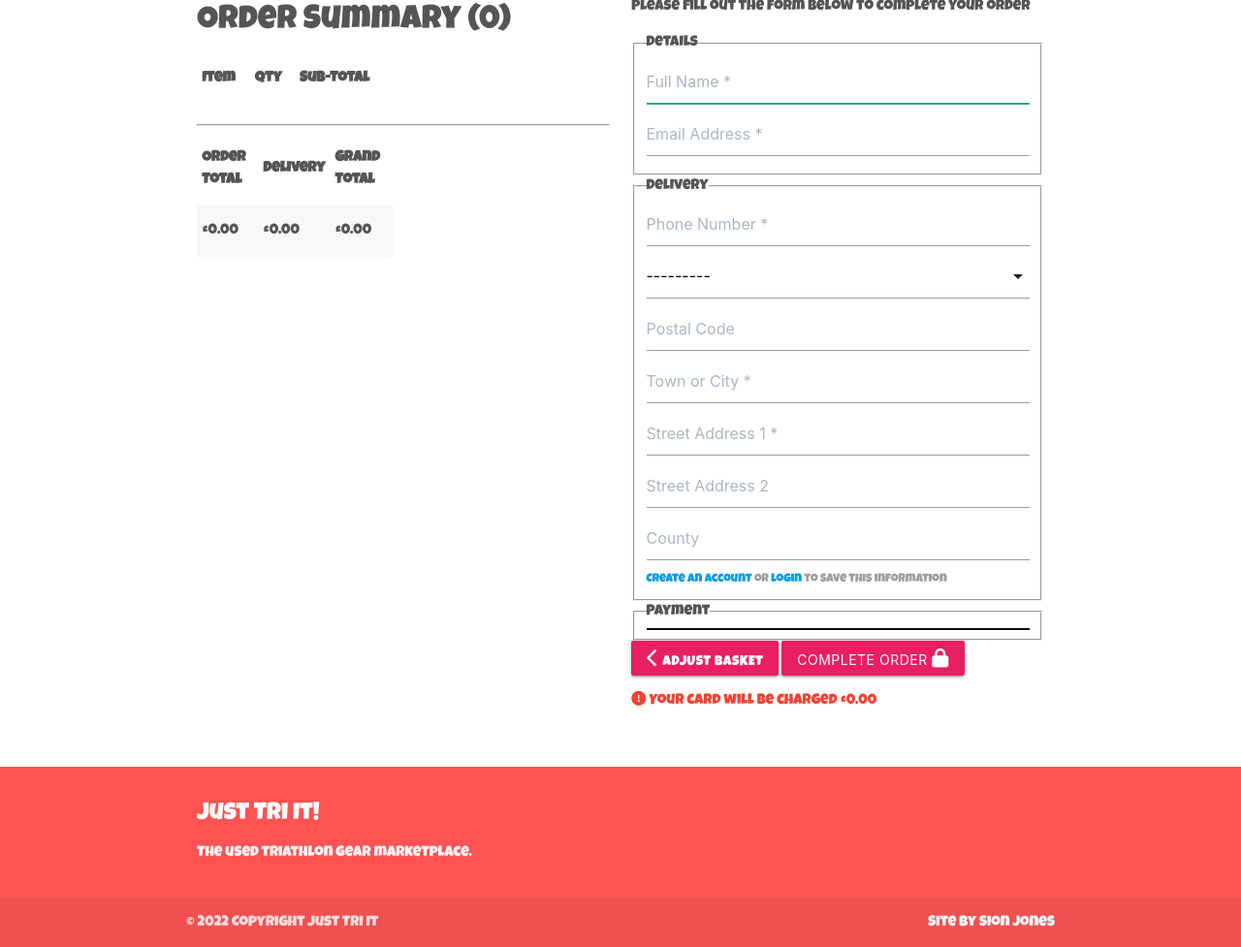
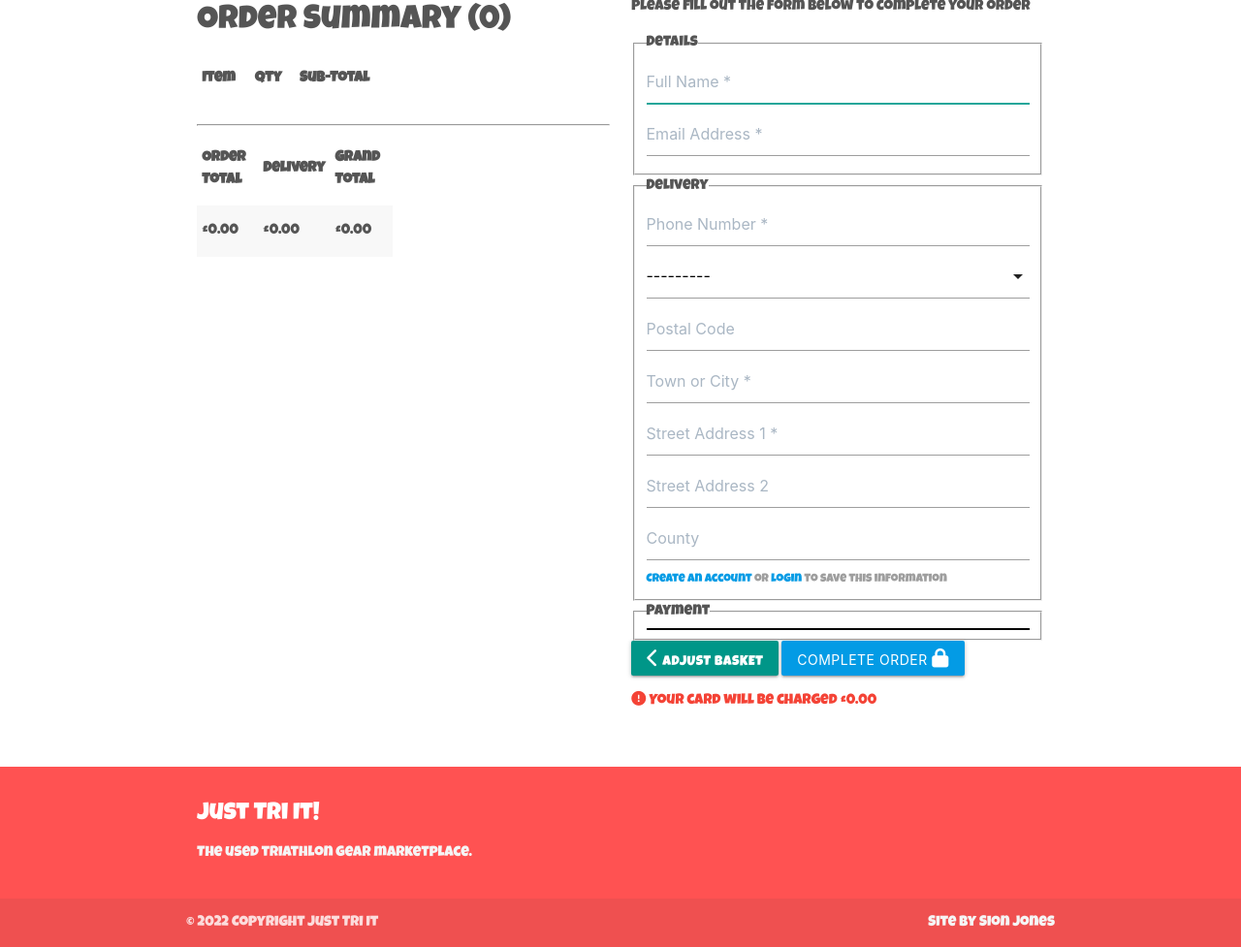
Before and after one commit to Code-Institute-Submissions/sniclasj-just-tri-it_JanResub, a Django app: template checkout/templates/checkout/checkout.html in a window 1280 px wide. Shown: the part 367-1344 px from the top of the page at 97% size. Run offline with Django 3.2, Linux system fonts and the light colour scheme; the template is opened without the code that fills it: values that come from a table or form of the project are taken from there, others are empty; some libraries are stand-ins or nearby versions.

Commit message:
Update button colours and remove redundant bootstrap classes

```diff
--- a/basket/templates/basket/basket.html
+++ b/basket/templates/basket/basket.html
@@ -86,7 +86,7 @@
             {% endif %}
             {% else %}
             <p>Your basket is empty.</p>
-            <a href="{% url 'listings' %}" class="btn light-blue darken-1">
+            <a href="{% url 'listings' %}" class="btn teal accent-2">
                 <span class="icon">
                     <i class="fas fa-chevron-left"></i>
                 </span>
--- a/checkout/templates/checkout/checkout.html
+++ b/checkout/templates/checkout/checkout.html
@@ -117,13 +117,13 @@
                 </fieldset>
 
                 <div>
-                    <a href="{% url 'view_basket' %}" class="btn pink">
+                    <a href="{% url 'view_basket' %}" class="btn teal">
                         <span class="icon">
                             <i class="fas fa-chevron-left"></i>
                         </span>
                         <span>Adjust Basket</span>
                     </a>
-                    <button class="btn pink">
+                    <button class="btn light-blue darken-1">
                         <span>Complete Order</span>
                         <span class="icon">
                             <i class="fas fa-lock"></i>
--- a/listings/templates/listings/listing_info.html
+++ b/listings/templates/listings/listing_info.html
@@ -42,7 +42,7 @@
                                     <th><input class="center-align" type="number" name="quantity" value="1" min="1"
                                             max="99">
                                     </th>
-                                    <th><input type="submit" class="btn-small pink" value="Add to Basket"></th>
+                                    <th><input type="submit" class="btn-small light-blue darken-1" value="Add to Basket"></th>
                                 </tr>
                             </thead>
                         </table>
@@ -62,7 +62,7 @@
             <span class="icon">
                 <i class="fas fa-chevron-left"></i>
             </span>
-            <span class="text-uppercase">Keep Shopping</span>
+            <span>Keep Shopping</span>
         </a>
     </div>
     <input type="hidden" name="redirect_url" value="{{ request.path }}">
```
